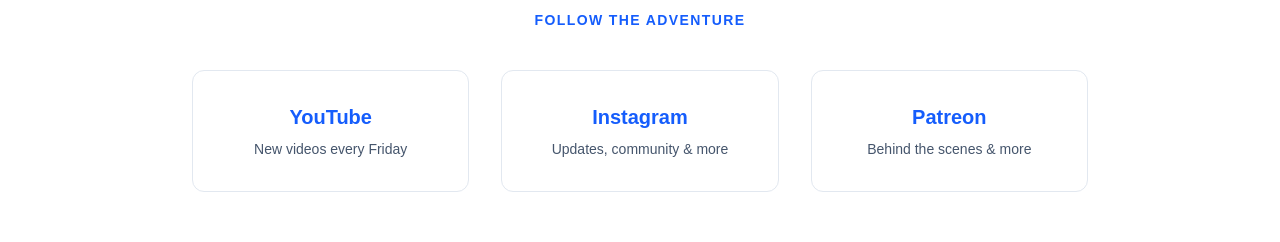
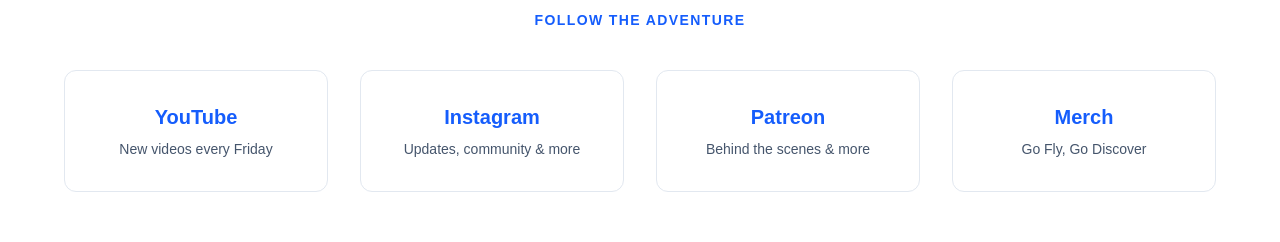
Before and after one commit to RogerTerrill-NextJS/discoverotc, a Next.js app: page / in a window 1280 px wide. Shown: the part 3730-3972 px from the top of the page. Built offline with nearby package versions, Linux system fonts and the light colour scheme; no server answers; the database is empty.

Commit message:
Merch Link on footer

```diff
--- a/src/app/page.tsx
+++ b/src/app/page.tsx
@@ -226,7 +226,7 @@ function Socials() {
         Follow the Adventure
       </p>
 
-      <div className='mx-auto mt-10 grid max-w-4xl gap-8 md:grid-cols-3'>
+      <div className='mx-auto mt-10 grid max-w-6xl gap-8 md:grid-cols-4'>
         <SocialLink
           title='YouTube'
           subtitle='New videos every Friday'
@@ -241,6 +241,11 @@ function Socials() {
           title='Patreon'
           subtitle='Behind the scenes & more'
           href='https://www.patreon.com/c/OutsideTheCockpit'
+        />
+        <SocialLink
+          title='Merch'
+          subtitle='Go Fly, Go Discover'
+          href='https://w503x1-14.myshopify.com/'
         />
       </div>
     </section>
```
